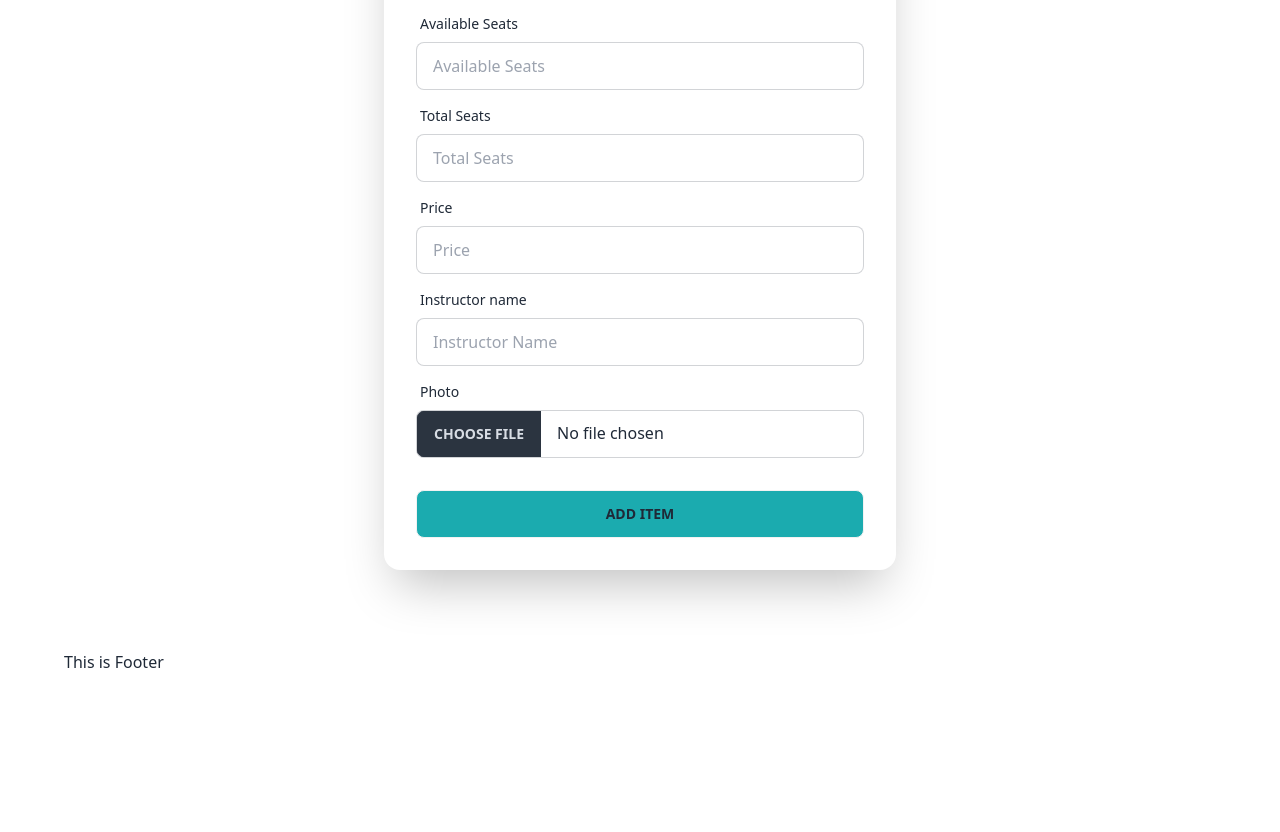
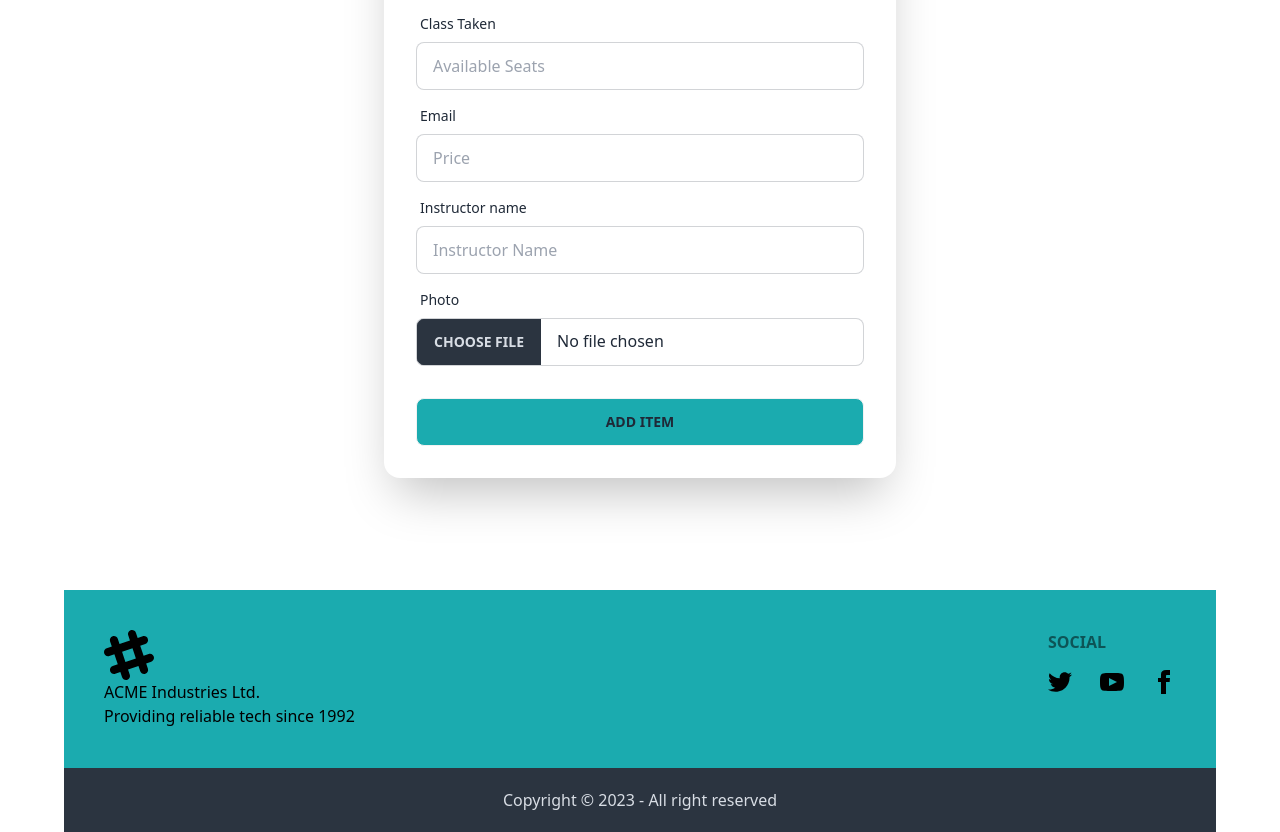
Before and after one commit to md-toybur-rahman/Language-Mastery-Client, a React (Vite) app: page /data in a window 1280 px wide. Shown: the part 584-1416 px from the top of the page. Before the commit the page ends 1258 px from the top, so only its background shows below. Built offline with nearby package versions, Linux system fonts and the light colour scheme; no server answers.

Commit message:
create a simple footer

```diff
--- a/src/Structure/Pages/DataEntry/DataEntry.jsx
+++ b/src/Structure/Pages/DataEntry/DataEntry.jsx
@@ -6,7 +6,7 @@ import Swal from "sweetalert2";
 const image_hosting_token = import.meta.env.VITE_IMAGE_UPLOAD_TOKEN
 const DataEntry = () => {
     const navigate = useNavigate();
-    const { register, reset, handleSubmit, formState: { errors } } = useForm();
+    const { register, reset, handleSubmit} = useForm();
     const image_hosting_url = `https://api.imgbb.com/1/upload?key=${image_hosting_token}`
     const onSubmit = async (data) => {
         const formData = new FormData();
@@ -19,9 +19,11 @@ const DataEntry = () => {
             .then(result => {
                 if (result.success) {
                     const imageURL = result.data.display_url;
-                    const { language_name, country_name, price, instructor_name, total_student, available_seats, total_seats } = data;
-                    const newItem = { language_name, country_name, price: parseFloat(price), instructor_name, total_student, available_seats, total_seats, photo: imageURL }
-                    fetch('http://localhost:5000/classes', {
+                    // const { language_name, country_name, price, instructor_name, total_student, available_seats, total_seats } = data;
+                    const { language_name, country_name, price, instructor_name, total_student, available_seats} = data;
+                    // const newItem = { language_name, country_name, price: parseFloat(price), instructor_name, total_student, available_seats, total_seats, photo: imageURL }
+                    const newItem = { language_name, country_name, email: price, instructor_name, number_of_students: total_student, taken_total_classes: available_seats, photo: imageURL }
+                    fetch('http://localhost:5000/instructors', {
                         method: "POST",
                         headers: {
                             'content-type': 'application/json'
@@ -75,56 +77,57 @@ const DataEntry = () => {
                             <label className="label">
                                 <span className="label-text">Language Name</span>
                             </label>
-                            <input type="text" {...register("language_name", { required: true })} placeholder="Language Name" className="input input-bordered" />
-                            {errors.email && <span className="text-red-600 mt-2">This field is required</span>}
+                            <input type="text" {...register("language_name", )} placeholder="Language Name" className="input input-bordered" />
                         </div>
                         <div className="form-control">
                             <label className="label">
                                 <span className="label-text">Country Name</span>
                             </label>
-                            <input type="text" {...register("country_name", { required: true })} placeholder="Country Name" className="input input-bordered" />
-                            {errors.email && <span className="text-red-600 mt-2">This field is required</span>}
+                            <input type="text" {...register("country_name", )} placeholder="Country Name" className="input input-bordered" />
+
                         </div>
                         <div className="form-control">
                             <label className="label">
                                 <span className="label-text">Number of Student</span>
                             </label>
-                            <input type="number" placeholder="Number of Student" {...register("total_student", { required: true })} className='input input-bordered' />
-                            {errors.password && <span className="text-red-600 mt-2">This field is required</span>}
+                            <input type="number" placeholder="Number of Student" {...register("total_student", )} className='input input-bordered' />
+
                         </div>
                         <div className="form-control">
                             <label className="label">
-                                <span className="label-text">Available Seats</span>
+                                {/* <span className="label-text">Available Seats</span> */}
+                                <span className="label-text">Class Taken</span>
                             </label>
-                            <input type="number" placeholder="Available Seats" {...register("available_seats", { required: true })} className='input input-bordered' />
-                            {errors.password && <span className="text-red-600 mt-2">This field is required</span>}
+                            <input type="number" placeholder="Available Seats" {...register("available_seats", )} className='input input-bordered' />
+
                         </div>
-                        <div className="form-control">
+                        {/* <div className="form-control">
                             <label className="label">
                                 <span className="label-text">Total Seats</span>
                             </label>
-                            <input type="number" placeholder="Total Seats" {...register("total_seats", { required: true })} className='input input-bordered' />
-                            {errors.password && <span className="text-red-600 mt-2">This field is required</span>}
-                        </div>
+                            <input type="number" placeholder="Total Seats" {...register("total_seats", )} className='input input-bordered' />
+
+                        </div> */}
                         <div className="form-control">
                             <label className="label">
-                                <span className="label-text">Price</span>
+                                {/* <span className="label-text">Price</span> */}
+                                <span className="label-text">Email</span>
                             </label>
-                            <input type="number" placeholder="Price" {...register("price", { required: true })} className='input input-bordered' />
-                            {errors.password && <span className="text-red-600 mt-2">This field is required</span>}
+                            <input type="text" placeholder="Price" {...register("price", )} className='input input-bordered' />
+
                         </div>
                         <div className="form-control">
                             <label className="label">
                                 <span className="label-text">Instructor name</span>
                             </label>
-                            <input type="text" placeholder="Instructor Name" {...register("instructor_name", { required: true })} className='input input-bordered' />
-                            {errors.password && <span className="text-red-600 mt-2">This field is required</span>}
+                            <input type="text" placeholder="Instructor Name" {...register("instructor_name", )} className='input input-bordered' />
+
                         </div>
                         <div className="form-control">
                             <label className="label">
                                 <span className="label-text">Photo</span>
                             </label>
-                            <input type="file"  {...register("photo", { required: true })} className="file-input file-input-bordered w-full" />
+                            <input type="file"  {...register("photo", )} className="file-input file-input-bordered w-full" />
                         </div>
                         <div className="form-control mt-6">
                             <input type='submit' value={"Add Item"} className="btn bg-[#1BABAF] hover:bg-[#E5B14C]" />
--- a/src/Structure/Pages/Home/ClassesSection/ClassesSection.jsx
+++ b/src/Structure/Pages/Home/ClassesSection/ClassesSection.jsx
@@ -16,9 +16,9 @@ const ClassesSection = () => {
         setClasses(sortedClasses.slice(0, 6));
     }, [sortedClasses])
     return (
-        <div className='mt-20'>
+        <div className='mt-40'>
             <div>
-                <h1 className='text-4xl font-bold text-center mb-20'>OUR CLASSES</h1>
+                <h1 className='text-4xl font-bold text-center mb-16'>POPULAR CLASSES</h1>
                 {/* TODO: create bottom line */}
             </div>
             <div className='grid grid-cols-1 gap-10 md:grid-cols-3'>
--- a/src/Structure/Pages/Home/HomeLayout/HomeLayout.jsx
+++ b/src/Structure/Pages/Home/HomeLayout/HomeLayout.jsx
@@ -1,6 +1,7 @@
 
 import Banner from '../Banner/Banner';
 import ClassesSection from '../ClassesSection/ClassesSection';
+import InstructorSection from '../InstructorSection/InstructorSection';
 
 const HomeLayout = () => {
     return (
@@ -9,6 +10,8 @@ const HomeLayout = () => {
                 <Banner></Banner>
             </div>
             <ClassesSection></ClassesSection>
+            <InstructorSection></InstructorSection>
+            {/* TODO: create extra Section */}
         </div>
     );
 };
--- a/src/Structure/Shared/Footer/Footer.jsx
+++ b/src/Structure/Shared/Footer/Footer.jsx
@@ -3,7 +3,30 @@ import React from 'react';
 const Footer = () => {
     return (
         <div>
-            <h1>This is Footer</h1>
+            <footer className="flex justify-between p-10 bg-[#1BABAF] text-black mt-28">
+                <div>
+                    <svg width="50" height="50" viewBox="0 0 24 24" xmlns="http://www.w3.org/2000/svg" className="fill-current"><path d="M22.672 15.226l-2.432.811.841 2.515c.33 1.019-.209 2.127-1.23 2.456-1.15.325-2.148-.321-2.463-1.226l-.84-2.518-5.013 1.677.84 2.517c.391 1.203-.434 2.542-1.831 2.542-.88 0-1.601-.564-1.86-1.314l-.842-2.516-2.431.809c-1.135.328-2.145-.317-2.463-1.229-.329-1.018.211-2.127 1.231-2.456l2.432-.809-1.621-4.823-2.432.808c-1.355.384-2.558-.59-2.558-1.839 0-.817.509-1.582 1.327-1.846l2.433-.809-.842-2.515c-.33-1.02.211-2.129 1.232-2.458 1.02-.329 2.13.209 2.461 1.229l.842 2.515 5.011-1.677-.839-2.517c-.403-1.238.484-2.553 1.843-2.553.819 0 1.585.509 1.85 1.326l.841 2.517 2.431-.81c1.02-.33 2.131.211 2.461 1.229.332 1.018-.21 2.126-1.23 2.456l-2.433.809 1.622 4.823 2.433-.809c1.242-.401 2.557.484 2.557 1.838 0 .819-.51 1.583-1.328 1.847m-8.992-6.428l-5.01 1.675 1.619 4.828 5.011-1.674-1.62-4.829z"></path></svg>
+                    <p>ACME Industries Ltd.<br />Providing reliable tech since 1992</p>
+                </div>
+                <div>
+                    <span className="footer-title">Social</span>
+                    <div className="grid grid-flow-col gap-7 mt-4">
+                        <a>
+                            <svg xmlns="http://www.w3.org/2000/svg" width="24" height="24" viewBox="0 0 24 24" className="fill-current"><path d="M24 4.557c-.883.392-1.832.656-2.828.775 1.017-.609 1.798-1.574 2.165-2.724-.951.564-2.005.974-3.127 1.195-.897-.957-2.178-1.555-3.594-1.555-3.179 0-5.515 2.966-4.797 6.045-4.091-.205-7.719-2.165-10.148-5.144-1.29 2.213-.669 5.108 1.523 6.574-.806-.026-1.566-.247-2.229-.616-.054 2.281 1.581 4.415 3.949 4.89-.693.188-1.452.232-2.224.084.626 1.956 2.444 3.379 4.6 3.419-2.07 1.623-4.678 2.348-7.29 2.04 2.179 1.397 4.768 2.212 7.548 2.212 9.142 0 14.307-7.721 13.995-14.646.962-.695 1.797-1.562 2.457-2.549z"></path></svg>
+                        </a>
+                        <a>
+                            <svg xmlns="http://www.w3.org/2000/svg" width="24" height="24" viewBox="0 0 24 24" className="fill-current"><path d="M19.615 3.184c-3.604-.246-11.631-.245-15.23 0-3.897.266-4.356 2.62-4.385 8.816.029 6.185.484 8.549 4.385 8.816 3.6.245 11.626.246 15.23 0 3.897-.266 4.356-2.62 4.385-8.816-.029-6.185-.484-8.549-4.385-8.816zm-10.615 12.816v-8l8 3.993-8 4.007z"></path></svg>
+                        </a>
+                        <a>
+                            <svg xmlns="http://www.w3.org/2000/svg" width="24" height="24" viewBox="0 0 24 24" className="fill-current"><path d="M9 8h-3v4h3v12h5v-12h3.642l.358-4h-4v-1.667c0-.955.192-1.333 1.115-1.333h2.885v-5h-3.808c-3.596 0-5.192 1.583-5.192 4.615v3.385z"></path></svg>
+                        </a>
+                    </div>
+                </div>
+            </footer>
+            <div className="flex justify-center p-5 bg-neutral text-neutral-content">
+                <p>Copyright © 2023 - All right reserved</p>
+            </div>
+
         </div>
     );
 };
```
Also changed, not shown: src/Structure/Pages/Home/ClassesSection/ClassesCard.jsx (+6 -3 lines), src/Structure/Pages/Home/InstructorSection/InstructorCard.jsx (added, +23 -0 lines), src/Structure/Pages/Home/InstructorSection/InstructorSection.jsx (added, +35 -0 lines).
